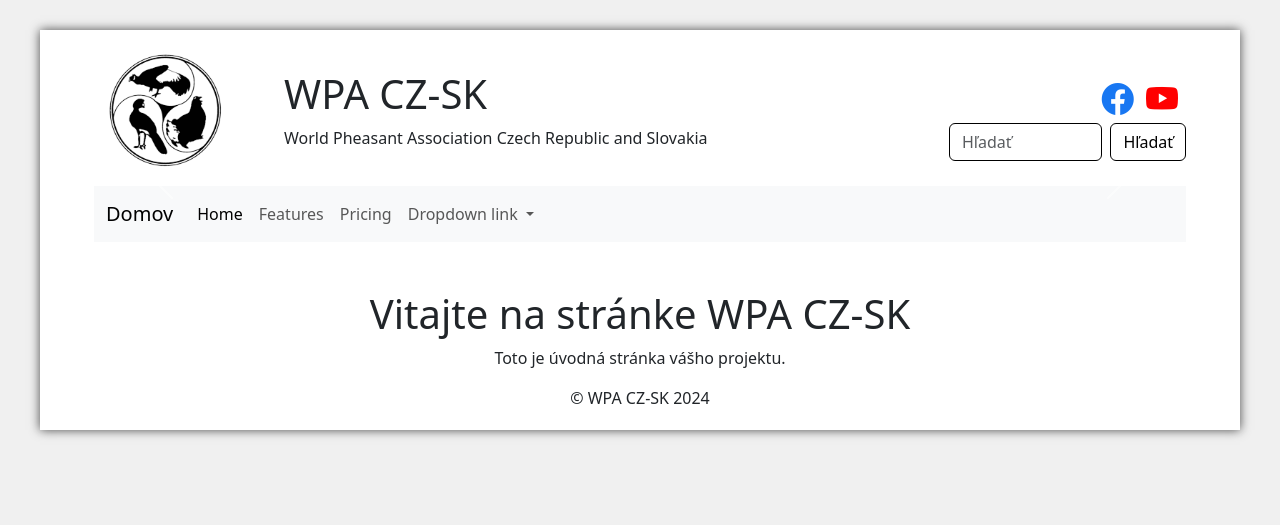
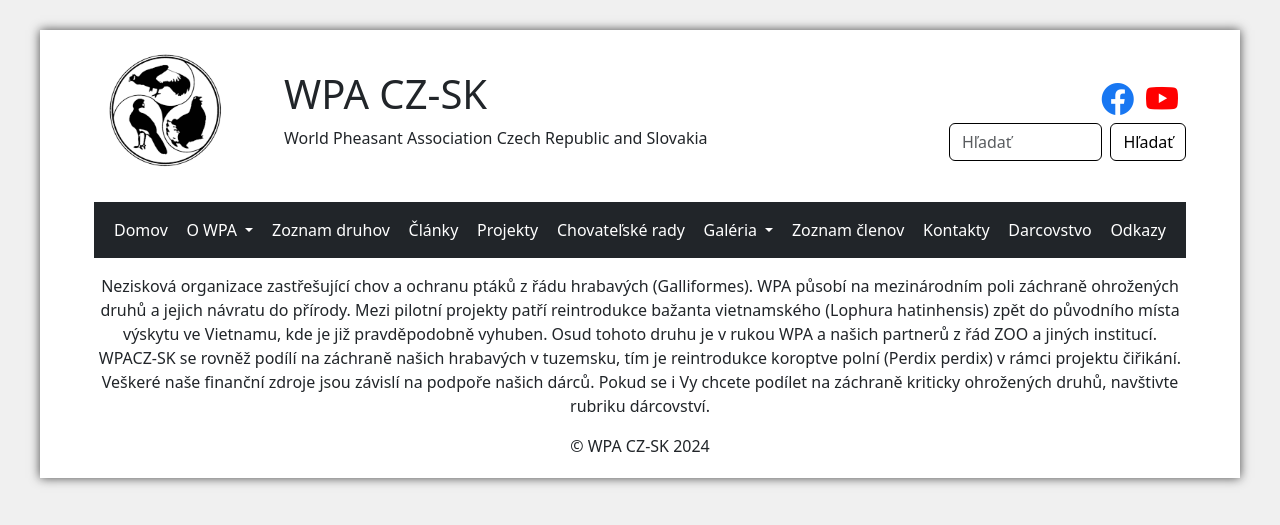
Before and after one commit to matus-kocik/wpaczsk, a Django app: page / in a window 1280 px wide. Shown: the top 525 px of the page. Run offline with Django 5.2, Linux system fonts and the light colour scheme; data that the repository does not hold is empty.

Commit message:
add navbar and small changes

```diff
--- a/wpaczskBE/main/templates/main/home.html
+++ b/wpaczskBE/main/templates/main/home.html
@@ -3,11 +3,17 @@
 {% block title %}Home{% endblock %}
 
 {% block content %}
-<div class="container mt-5">
+<div class="container mt-3">
     <div class="row">
         <div class="col text-center">
-            <h1>Vitajte na stránke WPA CZ-SK</h1>
-            <p>Toto je úvodná stránka vášho projektu.</p>
+            <p>Nezisková organizace zastřešující chov a ochranu ptáků z řádu hrabavých (Galliformes). WPA působí na
+                mezinárodním poli záchraně ohrožených druhů a jejich návratu do přírody. Mezi pilotní projekty patří
+                reintrodukce bažanta vietnamského (Lophura hatinhensis) zpět do původního místa výskytu ve Vietnamu, kde
+                je již pravděpodobně vyhuben. Osud tohoto druhu je v rukou WPA a našich partnerů z řád ZOO a jiných
+                institucí. WPACZ-SK se rovněž podílí na záchraně našich hrabavých v tuzemsku, tím je reintrodukce
+                koroptve polní (Perdix perdix) v rámci projektu čiřikání. Veškeré naše finanční zdroje jsou závislí na
+                podpoře našich dárců. Pokud se i Vy chcete podílet na záchraně kriticky ohrožených druhů, navštivte
+                rubriku dárcovství.</p>
         </div>
     </div>
 </div>
--- a/wpaczskBE/static/css/styles.css
+++ b/wpaczskBE/static/css/styles.css
@@ -1,6 +1,30 @@
 body {
     background-color: #f0f0f0;
     padding: 10px;
+}
+
+.navbar-nav {
+    display: flex;
+    justify-content: space-between;
+    width: 100%;
+}
+
+.navbar-nav .nav-link {
+    color: white;
+    transition: color 0.3s;
+}
+
+.navbar-nav .nav-link:hover,
+.navbar-nav .nav-link:focus,
+.navbar-nav .nav-link.active {
+    color: gray;
+}
+
+.dropdown-menu .dropdown-item:hover,
+.dropdown-menu .dropdown-item:focus,
+.dropdown-menu .dropdown-item:active {
+    background-color: #6d6d6d !important;
+    color: #ffffff !important;
 }
 
 .container-content-body {
--- a/wpaczskBE/templates/base.html
+++ b/wpaczskBE/templates/base.html
@@ -131,15 +131,14 @@
                 </button>
             </div>
         </div>
+        <div class="container mt-3">
             <div class="container">
-            <div class="container">
-                <nav class="navbar navbar-expand-lg bg-body-tertiary">
+                <nav class="navbar navbar-expand-lg bg-dark" data-bs-theme="dark">
                     <!--
                             EN: Navigation bar with links to different pages.
                             SK: Navigačný panel s odkazmi na rôzne stránky.
                         -->
                     <div class="container">
-                            <a class="navbar-brand" href="#">Domov</a>
                         <button class="navbar-toggler" type="button" data-bs-toggle="collapse"
                             data-bs-target="#navbarNavDropdown" aria-controls="navbarNavDropdown" aria-expanded="false"
                             aria-label="Toggle navigation">
@@ -148,24 +147,52 @@
                         <div class="collapse navbar-collapse" id="navbarNavDropdown">
                             <ul class="navbar-nav">
                                 <li class="nav-item">
-                                        <a class="nav-link active" aria-current="page" href="#">Home</a>
-                                    </li>
-                                    <li class="nav-item">
-                                        <a class="nav-link" href="#">Features</a>
-                                    </li>
-                                    <li class="nav-item">
-                                        <a class="nav-link" href="#">Pricing</a>
+                                    <a class="nav-link" aria-current="page" href="#">Domov</a>
                                 </li>
                                 <li class="nav-item dropdown">
                                     <a class="nav-link dropdown-toggle" href="#" role="button" data-bs-toggle="dropdown"
                                         aria-expanded="false">
-                                            Dropdown link
+                                        O WPA
                                     </a>
                                     <ul class="dropdown-menu">
-                                            <li><a class="dropdown-item" href="#">Action</a></li>
-                                            <li><a class="dropdown-item" href="#">Another action</a></li>
-                                            <li><a class="dropdown-item" href="#">Something else here</a></li>
+                                        <li><a class="dropdown-item" href="#">WPA</a></li>
+                                        <li><a class="dropdown-item" href="#">WPA CZ-SK</a></li>
+                                        <li><a class="dropdown-item" href="#">WPA vo svete</a></li>
                                     </ul>
+                                </li>
+                                <li class="nav-item">
+                                    <a class="nav-link" href="#">Zoznam druhov</a>
+                                </li>
+                                <li class="nav-item">
+                                    <a class="nav-link" href="#">Články</a>
+                                </li>
+                                <li class="nav-item">
+                                    <a class="nav-link" href="#">Projekty</a>
+                                </li>
+                                <li class="nav-item">
+                                    <a class="nav-link" href="#">Chovateľské rady</a>
+                                </li>
+                                <li class="nav-item dropdown">
+                                    <a class="nav-link dropdown-toggle" href="#" role="button" data-bs-toggle="dropdown"
+                                        aria-expanded="false">
+                                        Galéria
+                                    </a>
+                                    <ul class="dropdown-menu">
+                                        <li><a class="dropdown-item" href="#">Foto</a></li>
+                                        <li><a class="dropdown-item" href="#">Video</a></li>
+                                    </ul>
+                                </li>
+                                <li class="nav-item">
+                                    <a class="nav-link" href="#">Zoznam členov</a>
+                                </li>
+                                <li class="nav-item">
+                                    <a class="nav-link" href="#">Kontakty</a>
+                                </li>
+                                <li class="nav-item">
+                                    <a class="nav-link" href="#">Darcovstvo</a>
+                                </li>
+                                <li class="nav-item">
+                                    <a class="nav-link" href="#">Odkazy</a>
                                 </li>
                             </ul>
                         </div>
```
Lines whose indentation alone changed are shown as unchanged.
